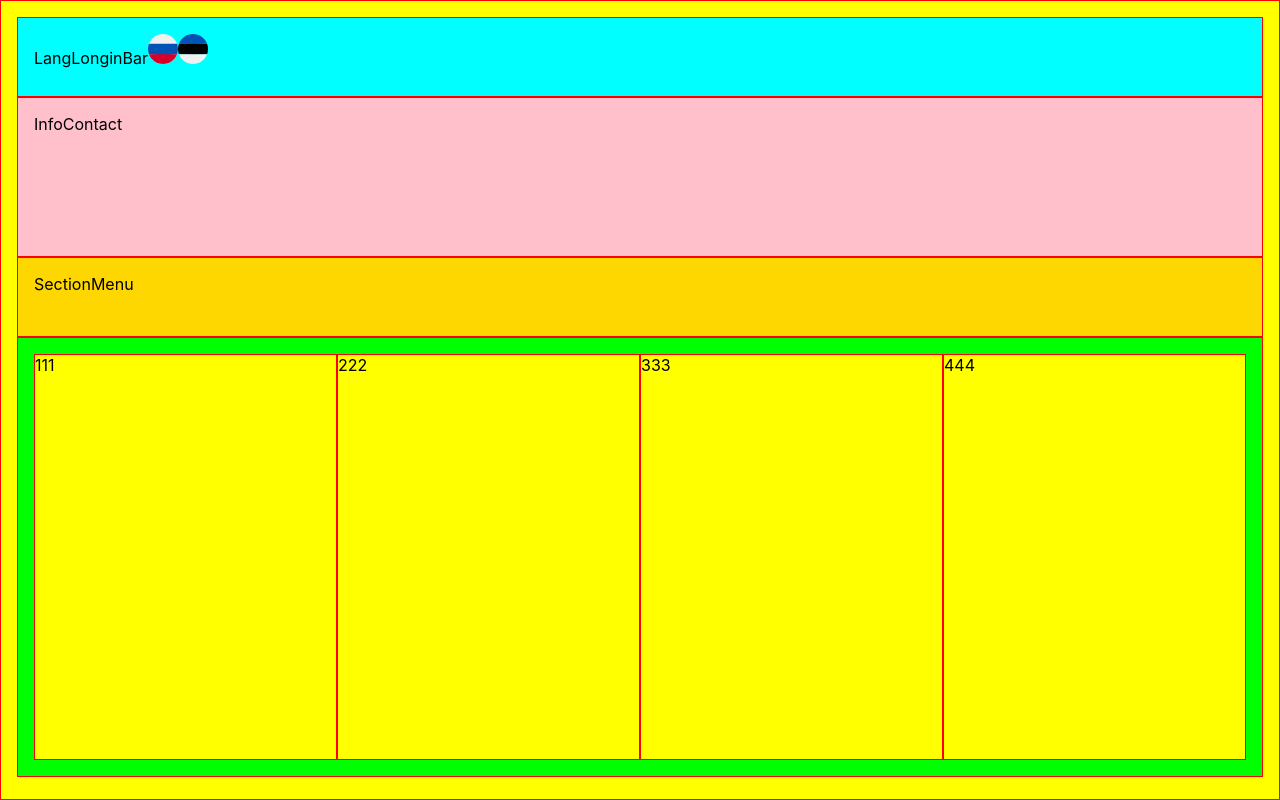
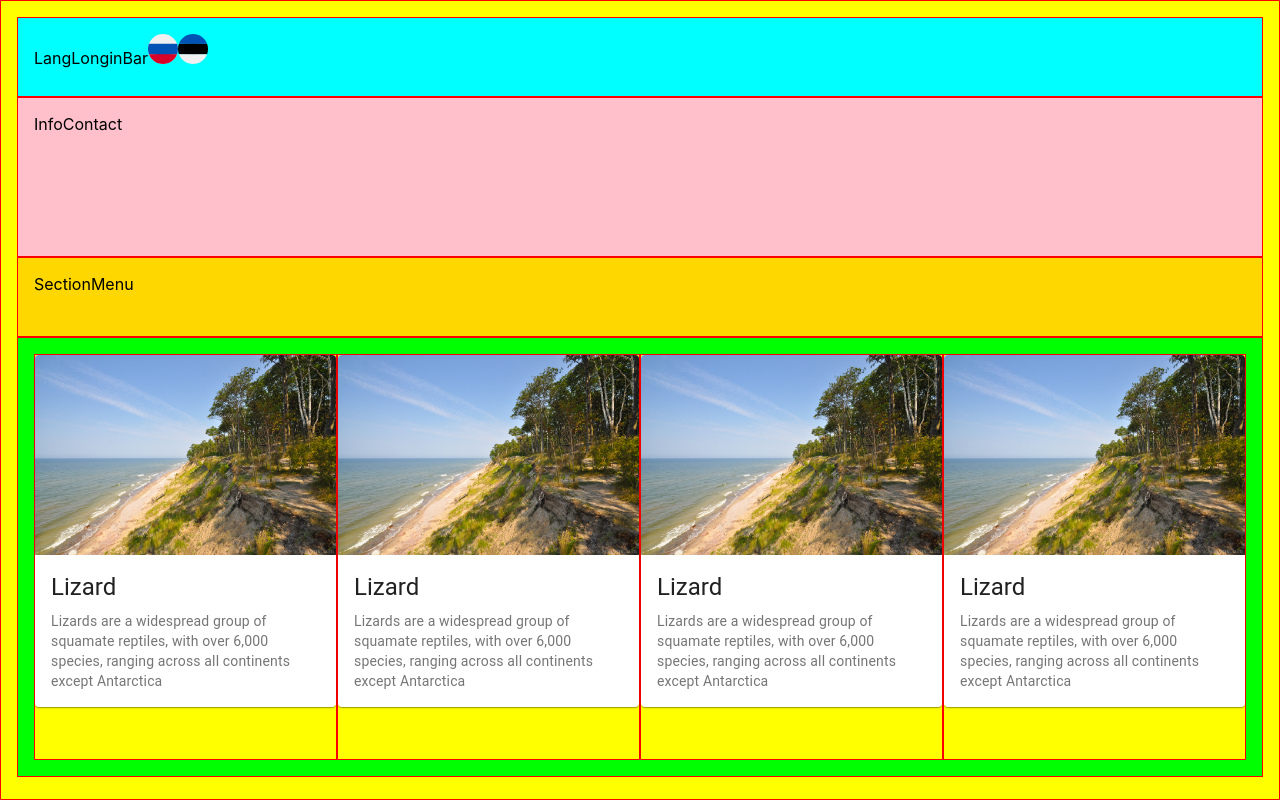
Before and after one commit to gedrimas/oldcupfrontend, a React (Create React App) app: page / in a window 1280 px wide. Built offline with nearby package versions, Linux system fonts and the light colour scheme.

Commit message:
redux added

```diff
--- a/src/App.tsx
+++ b/src/App.tsx
@@ -1,6 +1,7 @@
 import React from 'react';
 import './styles/App.css';
-
+import { Provider } from 'react-redux';
+import store from './reduxAppStore/store';
 import LangLoginBar from './components/langLoginBar/LangLoginBar';
 import InfoContacts from './components/infoContacts/InfoContacts';
 import SectionMenu from './components/sectionMenu/SectionMenu';
@@ -9,10 +10,12 @@ import AdvertBlock from './components/advert/AdvertBlock';
 function App() {
   return (
     <div className="App-wrapper">
-      <LangLoginBar />
-      <InfoContacts />
-      <SectionMenu />
-      <AdvertBlock />
+      <Provider store={store}>
+        <LangLoginBar />
+        <InfoContacts />
+        <SectionMenu />
+        <AdvertBlock />
+      </Provider>
     </div>
   );
 }
--- a/src/components/advert/AdvertBlock.tsx
+++ b/src/components/advert/AdvertBlock.tsx
@@ -1,13 +1,65 @@
 import React from 'react';
+import { makeStyles } from '@material-ui/core/styles';
+import Card from '@material-ui/core/Card';
+import CardActionArea from '@material-ui/core/CardActionArea';
+import CardContent from '@material-ui/core/CardContent';
+import CardMedia from '@material-ui/core/CardMedia';
+import Typography from '@material-ui/core/Typography';
 import '../../styles/App.css';
+import img from './palanga-22.jpg';
+
+const useStyles = makeStyles({
+  root: {
+    maxWidth: '100%',
+  },
+  media: {
+    height: '100%',
+  },
+});
+
+export function MediaCard() {
+  const classes = useStyles();
+
+  return (
+    <Card className={classes.root}>
+      <CardActionArea>
+        <CardMedia
+          component="img"
+          className={classes.media}
+          image={img}
+          title="Contemplative Reptile"
+          height="140"
+          alt="Photo"
+        />
+        <CardContent>
+          <Typography gutterBottom variant="h5" component="h2">
+            Lizard
+          </Typography>
+          <Typography variant="body2" color="textSecondary" component="p">
+            Lizards are a widespread group of squamate reptiles, with over 6,000
+            species, ranging across all continents except Antarctica
+          </Typography>
+        </CardContent>
+      </CardActionArea>
+    </Card>
+  );
+}
 
 const AdvertBlock = () => {
   return (
     <div className="AdvertBlock-wrapper">
-      <div className="Advert-column">111</div>
-      <div className="Advert-column">222</div>
-      <div className="Advert-column">333</div>
-      <div className="Advert-column">444</div>
+      <div className="Advert-column">
+        <MediaCard />
+      </div>
+      <div className="Advert-column">
+        <MediaCard />
+      </div>
+      <div className="Advert-column">
+        <MediaCard />
+      </div>
+      <div className="Advert-column">
+        <MediaCard />
+      </div>
     </div>
   );
 };
--- /dev/null
+++ b/src/reduxAppStore/reducers/sectionSlice.ts
@@ -0,0 +1,35 @@
+import { createSlice, PayloadAction } from '@reduxjs/toolkit';
+import { AppThunk } from '../store';
+
+interface Section {
+  id: string;
+  ee: string;
+  ru: string;
+}
+
+type AllSections = Section[];
+
+const initialState: AllSections = [];
+const sectionSlice = createSlice({
+  name: 'sectionSlice',
+  initialState,
+  reducers: {
+    //create new section
+    setSection(state, action: PayloadAction<AllSections>) {
+      state = action.payload;
+    },
+    //find section by id and rewrite it
+    // editSection(state, action: PayloadAction<Section>) {
+    //   const sectionId = action.payload.id
+    //   if (sectionId) {
+    //     state.forEach((itm, index) => {
+    //       if (itm.id === sectionId) {
+    //         state.splice(index, 1)
+    //       }
+    //     })
+    //   }
+    // }
+  },
+});
+
+export default sectionSlice.reducer;
--- /dev/null
+++ b/src/reduxAppStore/rootReducer.ts
@@ -0,0 +1,9 @@
+import { combineReducers } from '@reduxjs/toolkit';
+import sections from './reducers/sectionSlice';
+
+const rootReducer = combineReducers({
+  sections,
+});
+
+export type RootState = ReturnType<typeof rootReducer>;
+export default rootReducer;
--- /dev/null
+++ b/src/reduxAppStore/store.ts
@@ -0,0 +1,11 @@
+import { configureStore, Action } from '@reduxjs/toolkit';
+import { ThunkAction } from 'redux-thunk';
+import rootReducer, { RootState } from './rootReducer';
+
+const store = configureStore({
+  reducer: rootReducer,
+});
+
+export type AppDispatch = typeof store.dispatch;
+export type AppThunk = ThunkAction<void, RootState, unknown, Action<string>>;
+export default store;
```
Also changed, not shown: package.json (+7 -0 lines), src/api/api.ts (added, +37 -0 lines), src/components/advert/palanga-22.jpg (added), 1 other file (tests, documents, lock files or other folders).
